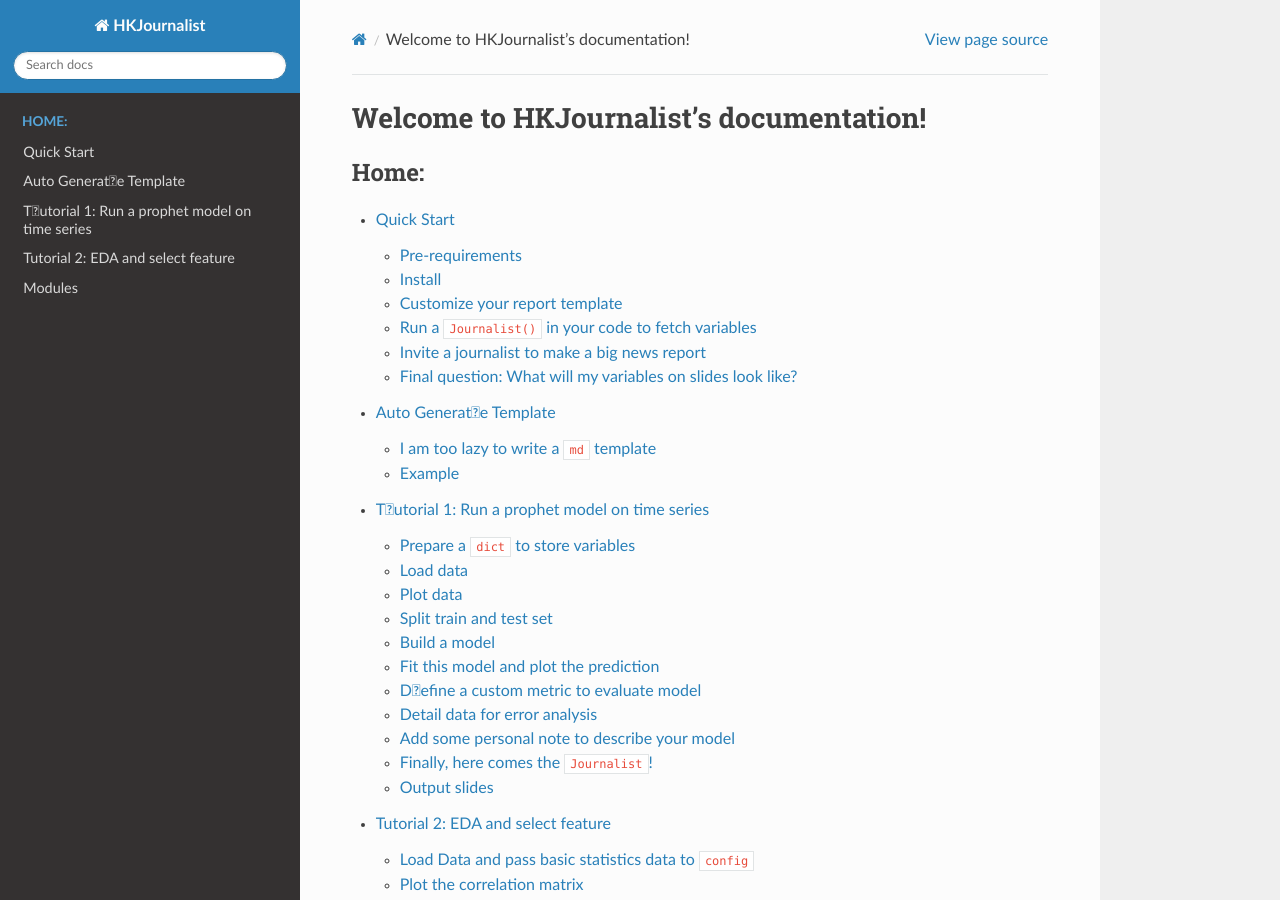
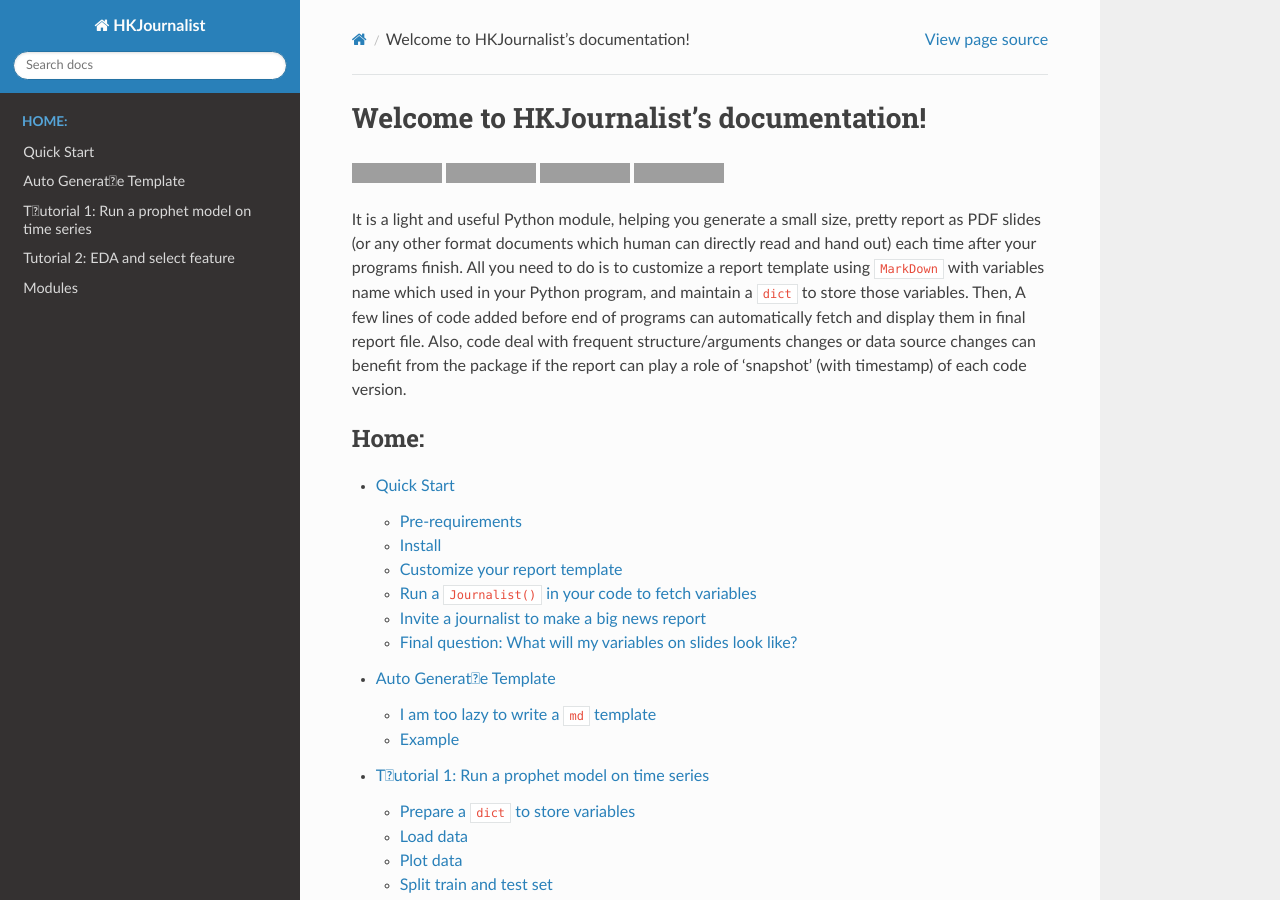
Before and after one commit to li-xin-yi/HK-journalist, a Sphinx documentation site: the page built from docs/index.rst, in a window 1280 px wide and 900 px high. Built offline with Sphinx 7.4.7 and the Read the Docs theme 2.0.0, drawn with Linux system fonts in a browser that asks for light colours; grey boxes are pictures that could not be loaded.

```diff
--- a/docs/index.rst
+++ b/docs/index.rst
@@ -5,6 +5,22 @@
 
 Welcome to HKJournalist's documentation!
 ========================================
+
+|Python_Versions|_ |PyPI_Version|_ |GitHub|_ |TexLive|_
+
+.. |Python_Versions| image:: https://img.shields.io/pypi/pyversions/hkjournalist.svg
+.. _Python_Versions: https://pypi.org/project/hkjournalist
+
+.. |PyPI_Version| image:: https://img.shields.io/pypi/v/hkjournalist.svg
+.. _PyPI_Version: https://pypi.org/project/hkjournalist
+
+.. |GitHub| image:: https://img.shields.io/github/forks/li-xin-yi/hk-journalist?style=social.svg
+.. _GitHub: https://github.com/li-xin-yi/hkjournalist/fork
+
+.. |TexLive| image:: https://img.shields.io/badge/TeXLive-2018/2019-important.svg
+.. _TexLive: https://www.tug.org/texlive/
+
+It is a light and useful Python module, helping you generate a small size, pretty report as PDF slides (or any other format documents which human can directly read and hand out) each time after your programs finish. All you need to do is to customize a report template using ``MarkDown`` with variables name which used in your Python program, and maintain a ``dict`` to store those variables. Then, A few lines of code added before end of programs can automatically fetch and display them in final report file. Also, code deal with frequent structure/arguments changes or data source changes can benefit from the package if the report can play a role of 'snapshot' (with timestamp) of each code version.
 
 .. toctree::
    :maxdepth: 2
--- /dev/null
+++ b/docs/requirements.txt
@@ -0,0 +1 @@
+pandoc
--- a/setup.py
+++ b/setup.py
@@ -5,7 +5,7 @@
 
 setuptools.setup(
     name="hkjournalist",
-    version="0.0.1",
+    version="0.0.2",
     author="Xinyi",
     author_email="wolixinyi@gmail.com",
     description="Custom Auto Report Generator for Python Program",
```
Also changed, not shown: README.md (+4 -4 lines), 1 other file.
